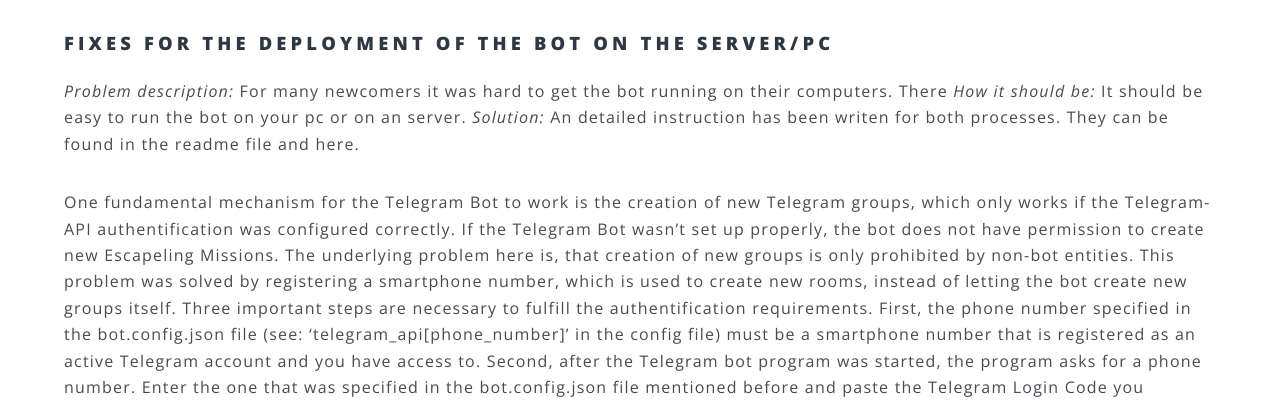
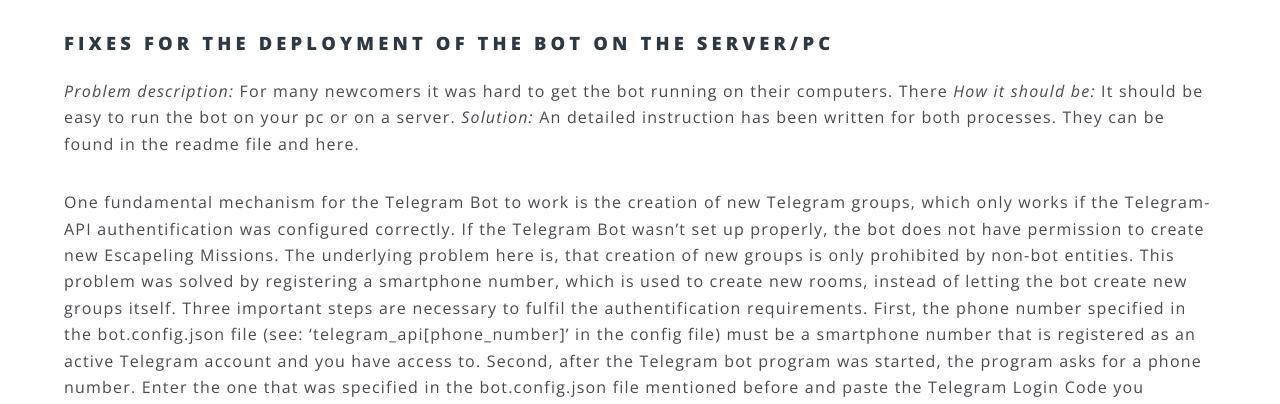
Before and after one commit to ALLUOS/ALLUOS.github.io, a Jekyll site: the page built from _posts/2022-03-12-MinorImprovements.md, in a window 1280 px wide and 1400 px high, scrolled down 3477 px. Shown: the part 180-584 px from the top of the window. Built offline with Jekyll 4.4.1, drawn with Linux system fonts in a browser that asks for light colours; some of the changed text lies outside the part shown.

Commit message:
Fixed Typo

```diff
--- a/_posts/2022-03-12-MinorImprovements.md
+++ b/_posts/2022-03-12-MinorImprovements.md
@@ -108,10 +108,10 @@
 ### fixes for the deployment of the bot on the server/pc
 
 _Problem description:_ For many newcomers it was hard to get the bot running on their computers. There
-_How it should be:_ It should be easy to run the bot on your pc or on an server.
-_Solution:_ An detailed instruction has been writen for both processes. They can be found in the readme file and here.
+_How it should be:_ It should be easy to run the bot on your pc or on a server.
+_Solution:_ An detailed instruction has been written for both processes. They can be found in the readme file and here.
 
-One fundamental mechanism for the Telegram Bot to work is the creation of new Telegram groups, which only works if the Telegram-API authentification was configured correctly. If the Telegram Bot wasn't set up properly, the bot does not have permission to create new Escapeling Missions. The underlying problem here is, that creation of new groups is only prohibited by non-bot entities. This problem was solved by registering a smartphone number, which is used to create new rooms, instead of letting the bot create new groups itself. Three important steps are necessary to fulfill the authentification requirements. First, the phone number specified in the bot.config.json file (see: 'telegram_api[phone_number]' in the config file) must be a smartphone number that is registered as an active Telegram account and you have access to. Second, after the Telegram bot program was started, the program asks for a phone number. Enter the one that was specified in the bot.config.json file mentioned before and paste the Telegram Login Code you received for that specified number. If these instructions were followed correctly, the Telegram Bot can create new Escapeling Missions and does not throw errors related to this issue.
+One fundamental mechanism for the Telegram Bot to work is the creation of new Telegram groups, which only works if the Telegram-API authentification was configured correctly. If the Telegram Bot wasn't set up properly, the bot does not have permission to create new Escapeling Missions. The underlying problem here is, that creation of new groups is only prohibited by non-bot entities. This problem was solved by registering a smartphone number, which is used to create new rooms, instead of letting the bot create new groups itself. Three important steps are necessary to fulfil the authentification requirements. First, the phone number specified in the bot.config.json file (see: 'telegram_api[phone_number]' in the config file) must be a smartphone number that is registered as an active Telegram account and you have access to. Second, after the Telegram bot program was started, the program asks for a phone number. Enter the one that was specified in the bot.config.json file mentioned before and paste the Telegram Login Code you received for that specified number. If these instructions were followed correctly, the Telegram Bot can create new Escapeling Missions and does not throw errors related to this issue.
 The Escapeling bot was deployed on a Linux server of the University of Osnabrück. A remote connection to this server can be established via the network communication protocol secure shell (SSH). Compared to other legacy login protocols, SSH offers password or public-key authentication to establish a connection, as well as end-to-end encryption, which provides a secure connection over an unsecured network. As the process that runs the Escapling bot needs to continue running even if the SSH connection has ended, the terminal multiplexer tmux was used. Due to the client-server concept of tmux, a server is created in the background when a new terminal session is started. This server ensures that processes running in a specific session remain alive after the client detaches from the tmux session and killed the SSH connection. Compared to other methods, e.g. the ‘nohup’ command, tmux does not dump the output of the script that is run to ‘/dev/null’ and thus allows for better maintenance.
 
 ### Github-fixes
```
